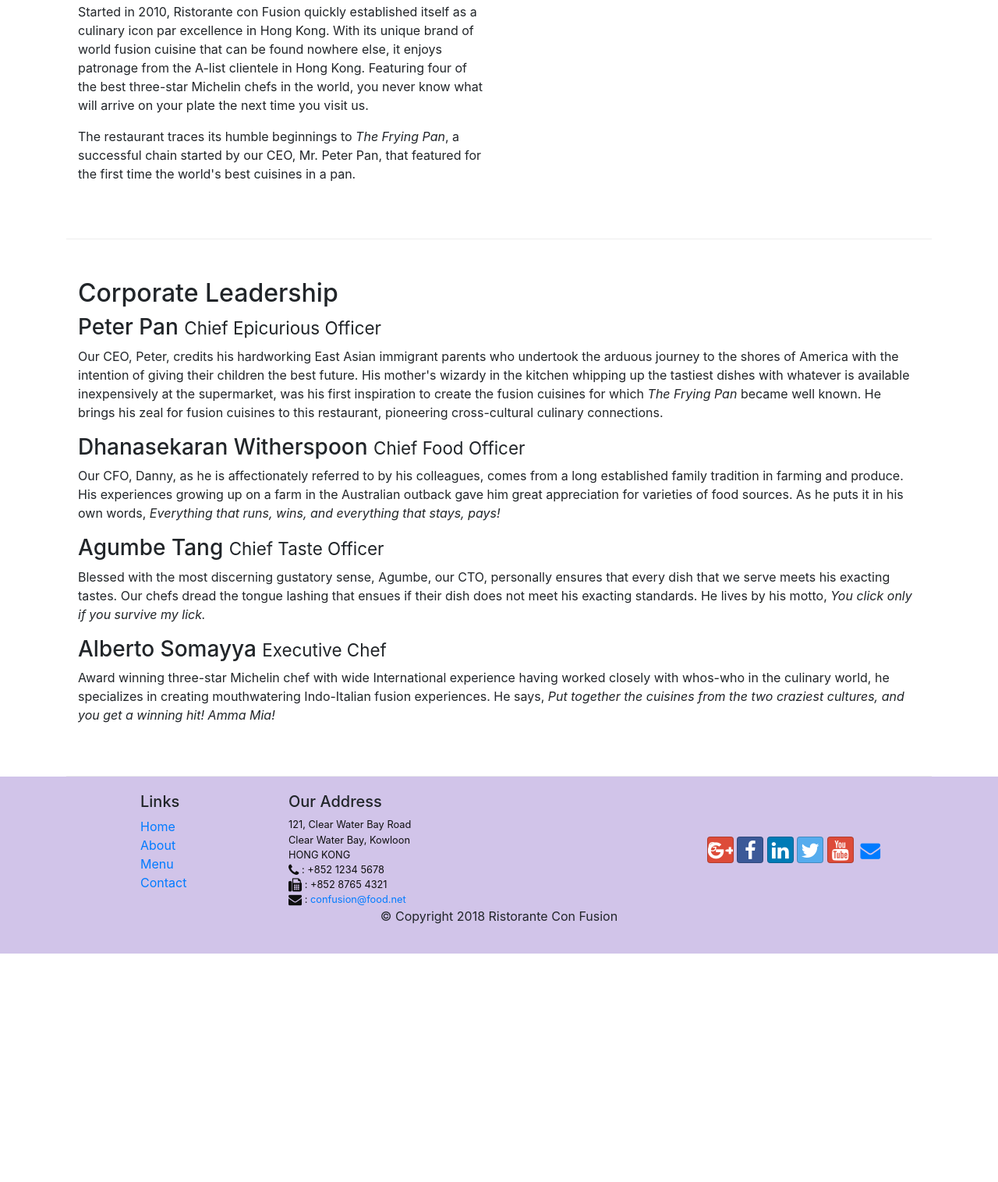
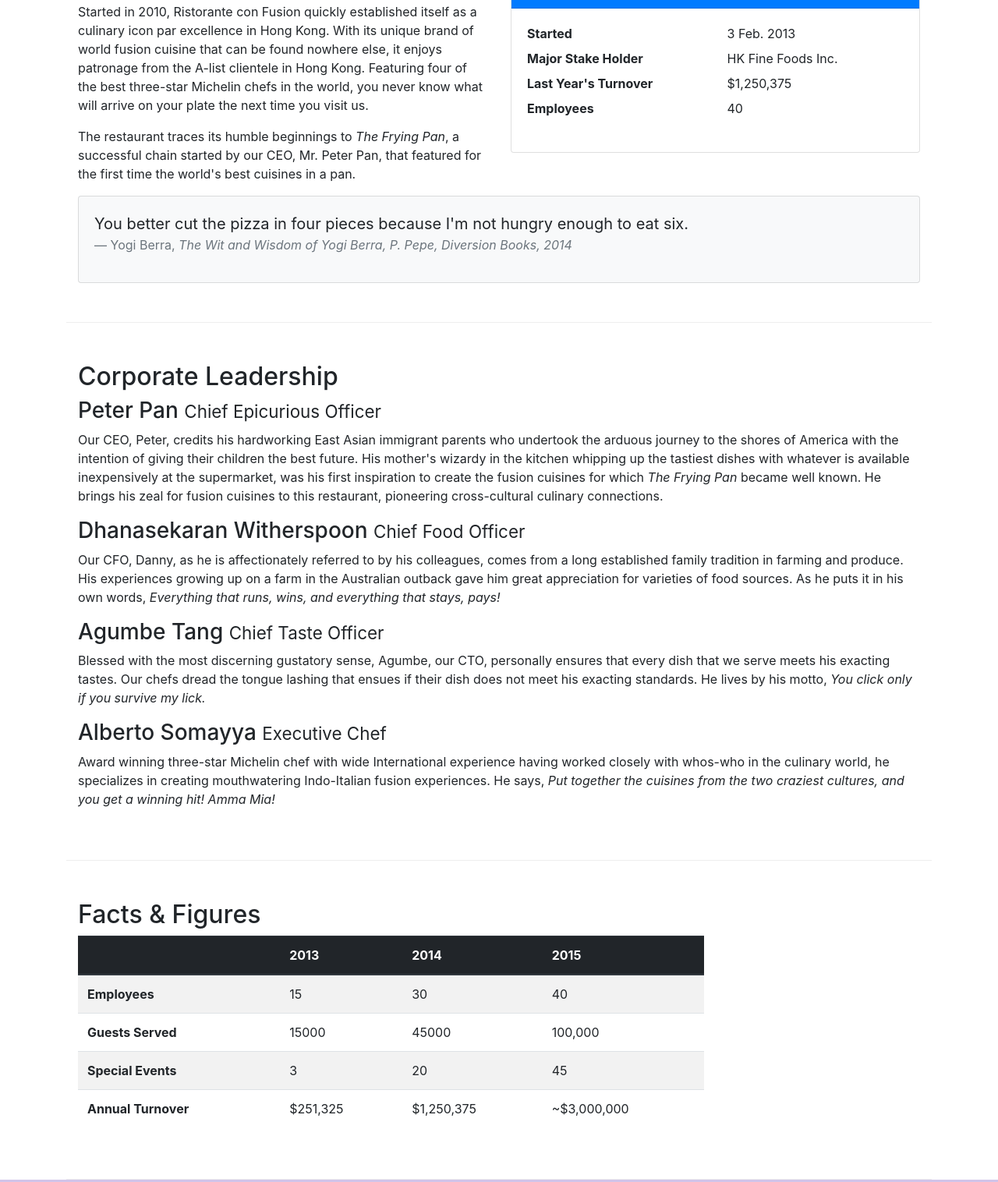
Before and after one commit to rithikaprakash/Full-stack-web-development, a website: page aboutus.html in a window 1280 px wide. Shown: the part 558-2074 px from the top of the page at 78% size. Before the commit the page ends 1781 px from the top, so only its background shows below. Drawn offline with nearby package versions, Linux system fonts and the light colour scheme.

Commit message:
Tables and Cards

```diff
--- a/aboutus.html
+++ b/aboutus.html
@@ -65,7 +65,34 @@
                 <p>Started in 2010, Ristorante con Fusion quickly established itself as a culinary icon par excellence in Hong Kong. With its unique brand of world fusion cuisine that can be found nowhere else, it enjoys patronage from the A-list clientele in Hong Kong.  Featuring four of the best three-star Michelin chefs in the world, you never know what will arrive on your plate the next time you visit us.</p>
                 <p>The restaurant traces its humble beginnings to <em>The Frying Pan</em>, a successful chain started by our CEO, Mr. Peter Pan, that featured for the first time the world's best cuisines in a pan.</p>
             </div>
-            <div>
+            <div class="col-12 col-sm-6">
+                <div class="card">
+                    <h4 class="card-header bg-primary text-white">Facts At A Glance</h4>
+                    <div class="card-body">
+                        <dl class="row">
+                            <dt class="col-6">Started</dt>
+                            <dd class="col-6">3 Feb. 2013</dd>
+                            <dt class="col-6">Major Stake Holder</dt>
+                            <dd class="col-6">HK Fine Foods Inc.</dd>
+                            <dt class="col-6">Last Year's Turnover</dt>
+                            <dd class="col-6">$1,250,375</dd>
+                            <dt class="col-6">Employees</dt>
+                            <dd class="col-6">40</dd>
+                        </dl>
+                    </div>
+                </div>
+            </div>
+            <div class="col-12">
+                <div class="card card-body bg-light">
+                    <blockquote class="blockquote">
+                        <p class="mb-0">You better cut the pizza in four pieces because
+                            I'm not hungry enough to eat six.</p>
+                        <footer class="blockquote-footer">Yogi Berra,
+                            <cite title="Source Title">The Wit and Wisdom of Yogi Berra,
+                            P. Pepe, Diversion Books, 2014</cite>
+                        </footer>
+                    </blockquote>
+                </div>
             </div>
         </div>
 
@@ -91,6 +118,51 @@
                 </div>
             </div>
        </div>
+       <div class="row row-content">
+           <div class="col-12 col-sm-9">
+               <h2>Facts &amp; Figures</h2>
+               <!-- <div class="col-12 col-sm-3"></div> -->
+               <div class="table-reponsive">
+                   <table class="table table-striped">
+                       <thead class="thead-dark">
+                           <tr>
+                               <th>&nbsp;</th>
+                               <th>2013</th>
+                               <th>2014</th>
+                               <th>2015</th>
+                           </tr>
+                       </thead>
+                       <tbody>
+                           <tr>
+                               <th>Employees</th>
+                               <td>15</td>
+                               <td>30</td>
+                               <td>40</td>
+                           </tr>
+                           <tr>
+                               <th>Guests Served</th>
+                               <td>15000</td>
+                               <td>45000</td>
+                               <td>100,000</td>
+                           </tr>
+                           <tr>
+                            <th>Special Events</th>
+                            <td>3</td>
+                            <td>20</td>
+                            <td>45</td>
+                        </tr>
+                        <tr>
+                            <th>Annual Turnover </th>
+                            <td>$251,325</td>
+                            <td>$1,250,375</td>
+                            <td>~$3,000,000</td>
+                        </tr>
+                       </tbody>
+                   </table>
+               </div>
+           </div>
+       </div>
+
 
     </div>
 
```
